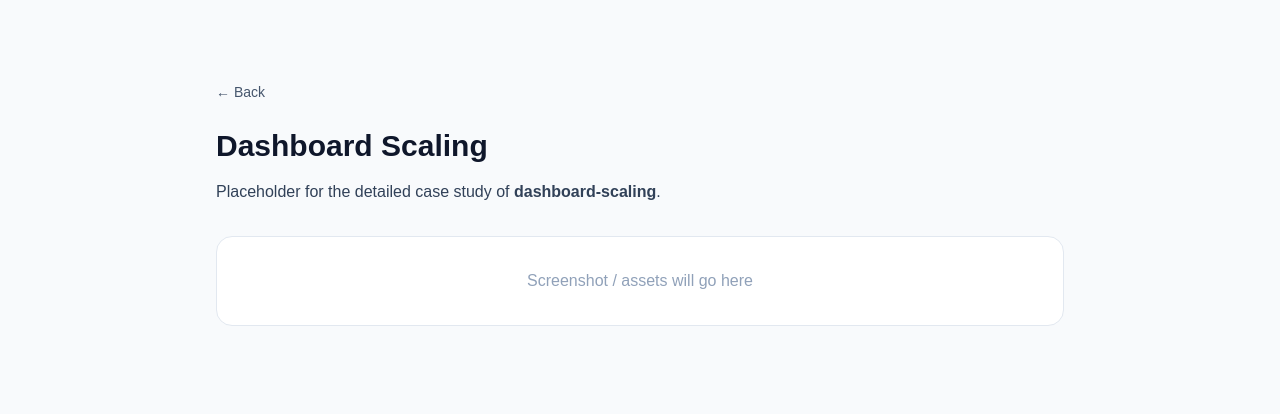
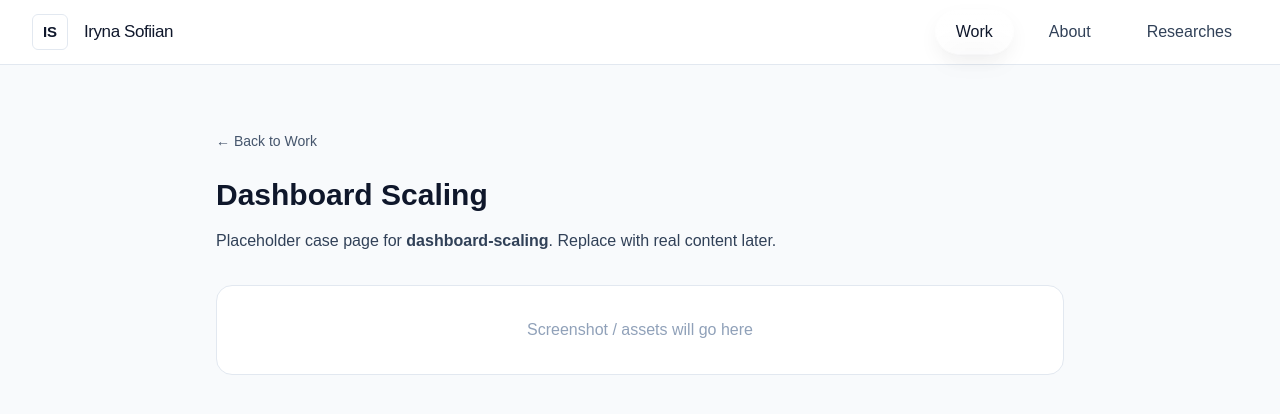
Before and after one commit to LiraCalifornia/iryna-portfolio, a Next.js app: page /work/dashboard-scaling in a window 1280 px wide. Shown: the top 414 px of the page. Built offline with nearby package versions, Linux system fonts and the light colour scheme.

Commit message:
added navigation bar

```diff
--- a/src/app/layout.tsx
+++ b/src/app/layout.tsx
@@ -1,12 +1,13 @@
 // src/app/layout.tsx
 import type { Metadata } from "next";
 import "./globals.css";
+import SiteNav from "@/components/SiteNav";
 import { Plus_Jakarta_Sans } from "next/font/google";
 
 const plusJakarta = Plus_Jakarta_Sans({
-  subsets: ["latin"], // які символи беремо
-  weight: ["400", "500", "600", "700"], // товщини шрифту
-  variable: "--font-plus-jakarta", // створює CSS-змінну
+  subsets: ["latin"],
+  weight: ["400", "500", "600", "700"],
+  variable: "--font-plus-jakarta",
 });
 
 const siteUrl = "https://iryna-portfolio.vercel.app";
@@ -54,10 +55,10 @@ export default function RootLayout({
   return (
     <html lang="en" className={plusJakarta.variable}>
       <head>
-        {/* ✅ додано явне посилання на favicon */}
         <link rel="icon" href="/favicon.ico" sizes="any" />
       </head>
-      <body className="font-sans bg-white text-neutral-900 antialiased">
+      <body className="bg-white text-neutral-900 antialiased">
+        <SiteNav />
         {children}
       </body>
     </html>
--- a/src/app/work/[slug]/page.tsx
+++ b/src/app/work/[slug]/page.tsx
@@ -1,23 +1,29 @@
 // src/app/work/[slug]/page.tsx
 import Link from "next/link";
 
-type Props = { params: { slug: string } };
+export default async function WorkDetail({
+  params,
+}: {
+  // У React 19/Next 16 params – це Promise
+  params: Promise<{ slug: string }>;
+}) {
+  const { slug } = await params; // <-- обовʼязково розпаковуємо
+  const title = decodeURIComponent(slug).replace(/-/g, " ");
 
-export default function WorkDetail({ params }: Props) {
-  const { slug } = params;
   return (
     <main className="min-h-screen bg-slate-50">
-      <div className="mx-auto max-w-4xl px-6 py-20">
-        <Link href="/work">
-          <span className="text-sm text-slate-600 hover:underline">← Back</span>
+      <div className="mx-auto max-w-4xl px-6 py-16">
+        <Link href="/" className="text-sm text-slate-600 hover:underline">
+          ← Back to Work
         </Link>
 
         <h1 className="mt-6 text-3xl font-semibold text-slate-900 capitalize">
-          {slug.replace("-", " ")}
+          {title}
         </h1>
 
         <p className="mt-4 text-slate-700">
-          Placeholder for the detailed case study of <strong>{slug}</strong>.
+          Placeholder case page for <strong>{slug}</strong>. Replace with real
+          content later.
         </p>
 
         <div className="mt-8 rounded-2xl border border-slate-200 bg-white p-8 text-center text-slate-400">
--- a/src/app/work/page.tsx
+++ /dev/null
@@ -1,10 +0,0 @@
-export default function WorkPage() {
-  return (
-    <main className="min-h-screen px-6 py-16">
-      <h1 className="text-3xl font-semibold">Selected Work</h1>
-      <p className="mt-2 text-neutral-600">
-        Case studies coming soon. AG: AI allocation · Reporting · Navigator.
-      </p>
-    </main>
-  );
-}
--- /dev/null
+++ b/src/components/SiteNav.tsx
@@ -0,0 +1,95 @@
+"use client";
+
+import Link from "next/link";
+import { usePathname } from "next/navigation";
+import { motion } from "framer-motion";
+
+function cn(...xs: Array<string | false | null | undefined>) {
+  return xs.filter(Boolean).join(" ");
+}
+
+const links = [
+  { href: "/work", label: "Work" },
+  { href: "/about", label: "About" },
+  { href: "/researches", label: "Researches" },
+];
+
+export default function SiteNav() {
+  const pathname = usePathname();
+
+  return (
+    <header className="sticky top-0 z-50 border-b border-slate-200 bg-white">
+      <nav className="mx-auto flex h-16 max-w-7xl items-center justify-between px-8">
+        {/* Лого + імʼя */}
+        <div className="flex items-center gap-4">
+          <Link
+            href="/"
+            aria-label="Home"
+            className="inline-flex h-9 w-9 items-center justify-center rounded-md border border-slate-200 text-[15px] font-semibold text-slate-900"
+          >
+            IS
+          </Link>
+          <Link href="/" className="text-[17px] font-medium tracking-tight text-slate-900">
+            Iryna Sofiian
+          </Link>
+        </div>
+
+        {/* ПРАВОРУЧ: текстові таби; активний має liquid-glass бульбашку */}
+        <ul className="flex items-center gap-6">
+          {links.map(({ href, label }) => {
+            const active =
+              pathname === href || pathname.startsWith(href + "/");
+
+            return (
+              <li key={href} className="relative">
+                {/* Бульбашка скляна — рендеримо ПЕРЕД текстом, але під ним */}
+                {active && (
+                  <motion.span
+                    layoutId="nav-bubble"
+                    transition={{ type: "spring", stiffness: 600, damping: 40 }}
+                    className="
+                      absolute -inset-1 -z-10 rounded-full
+                      bg-white/40 backdrop-blur-md
+                      ring-1 ring-white/70
+                      shadow-[0_1px_2px_rgba(15,23,42,.04),0_8px_20px_rgba(2,6,23,.05)]
+                    "
+                    aria-hidden
+                  >
+                    {/* внутрішній вертикальний хайлайт (зверху світліше) */}
+                    <span className="
+                      pointer-events-none absolute inset-[1px] rounded-full
+                      bg-[linear-gradient(to_bottom,rgba(255,255,255,.85),rgba(255,255,255,.35))]
+                      shadow-[inset_0_1px_0_rgba(255,255,255,.7)]
+                    " />
+                    {/* рефракційна смуга (легка «лінза») */}
+                    <span className="
+                      pointer-events-none absolute left-1/4 top-0 h-full w-[38%]
+                      rounded-full bg-white/45 blur-md
+                      [mask-image:linear-gradient(90deg,transparent,black,transparent)]
+                      opacity-70
+                    " />
+                    {/* ніжна падаюча тінь під піллею */}
+                    <span className="
+                      pointer-events-none absolute -bottom-1 left-2 right-2 h-2
+                      rounded-full bg-slate-900/6 blur-md
+                    " />
+                  </motion.span>
+                )}
+
+                <Link
+                  href={href}
+                  className={cn(
+                    "relative z-10 block px-4 py-1.5 text-[16px] font-medium transition-colors",
+                    active ? "text-slate-900" : "text-slate-700 hover:text-slate-900"
+                  )}
+                >
+                  {label}
+                </Link>
+              </li>
+            );
+          })}
+        </ul>
+      </nav>
+    </header>
+  );
+}
```
